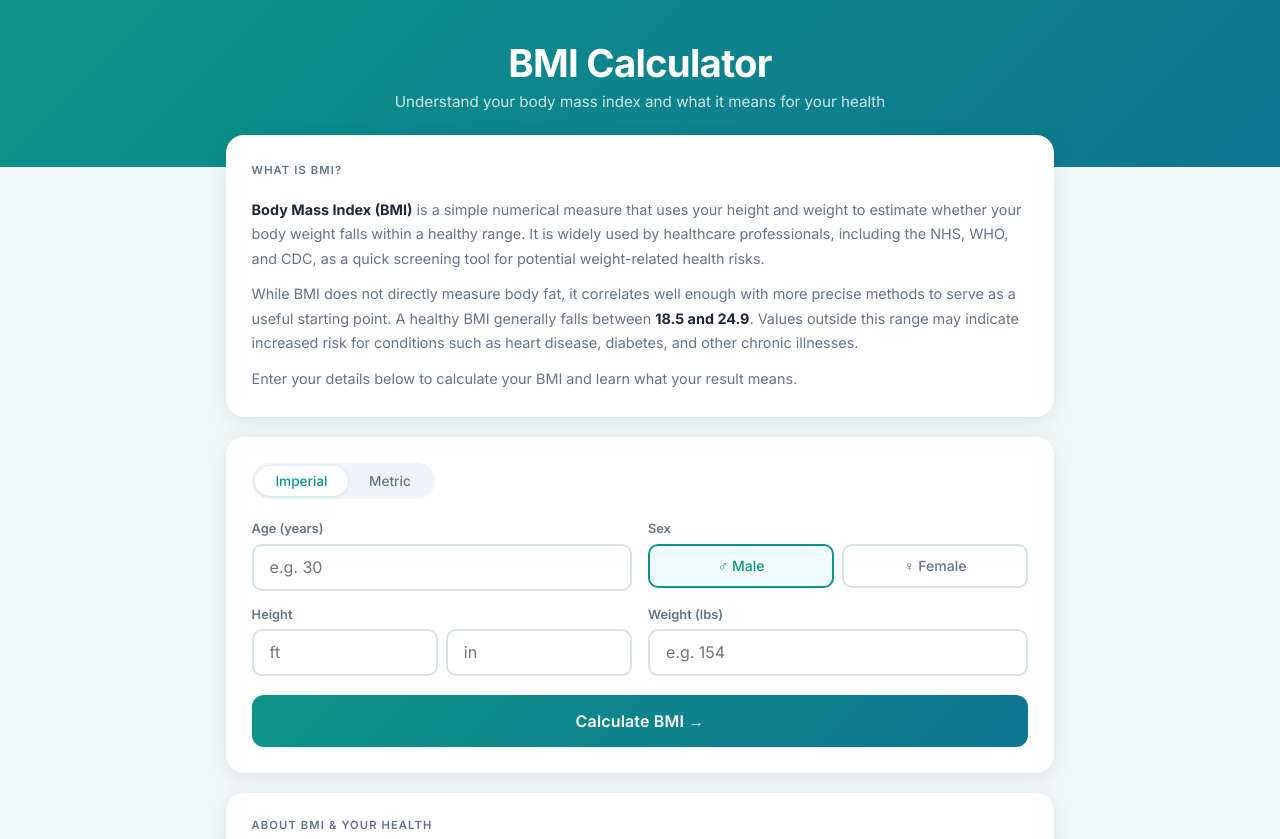
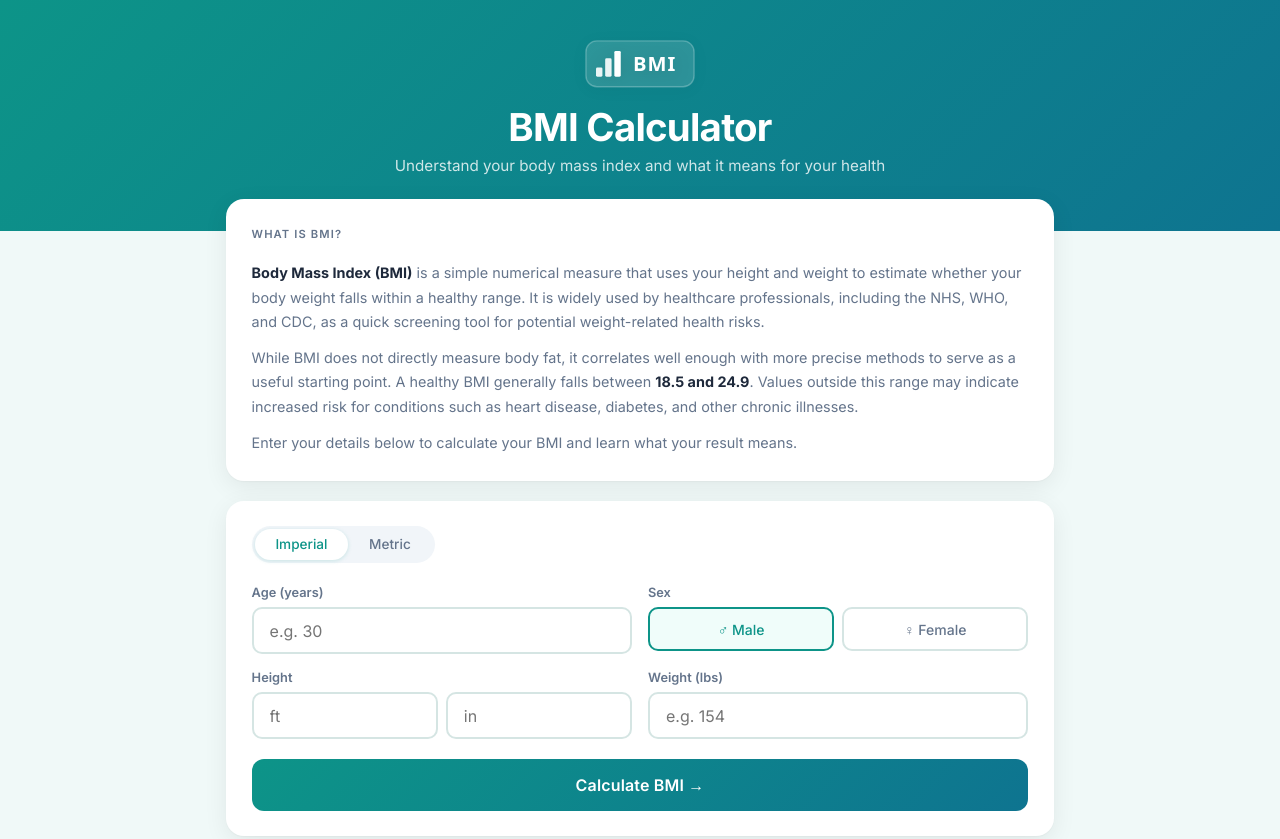
Before and after one commit to LapworthAaron/bmi-calculator, a plain HTML site: page index.html in a window 1280 px wide. Shown: the top 839 px of the page. Drawn offline with Linux system fonts and the light colour scheme.

Commit message:
Add header logo and update favicon to bar chart icon
Co-Authored-By: Claude Opus 4.6 <noreply@anthropic.com>

```diff
--- a/index.html
+++ b/index.html
@@ -75,6 +75,7 @@ header {
   padding: 2.5rem 1rem 3.5rem;
   text-align: center;
 }
+.header-logo { width: 110px; height: auto; margin-bottom: .75rem; filter: drop-shadow(0 2px 8px rgba(0,0,0,.15)); }
 header h1 { font-size: clamp(1.6rem, 4vw, 2.4rem); font-weight: 700; letter-spacing: -0.02em; }
 header p  { margin-top: .4rem; opacity: .8; font-size: .95rem; }
 
@@ -386,6 +387,15 @@ footer {
 <body>
 
 <header>
+  <svg class="header-logo" viewBox="0 0 120 52" fill="none" xmlns="http://www.w3.org/2000/svg" aria-hidden="true">
+    <rect x="1" y="1" width="118" height="50" rx="12" fill="rgba(255,255,255,.13)" stroke="rgba(255,255,255,.25)" stroke-width="1.5"/>
+    <!-- Bar chart icon -->
+    <rect x="12" y="30" width="7" height="10" rx="1.5" fill="rgba(255,255,255,.9)"/>
+    <rect x="22" y="20" width="7" height="20" rx="1.5" fill="rgba(255,255,255,.9)"/>
+    <rect x="32" y="12" width="7" height="28" rx="1.5" fill="#fff"/>
+    <!-- BMI text -->
+    <text x="76" y="34" text-anchor="middle" font-family="system-ui,sans-serif" font-size="22" font-weight="800" fill="#fff" letter-spacing="1">BMI</text>
+  </svg>
   <h1>BMI Calculator</h1>
   <p>Understand your body mass index and what it means for your health</p>
 </header>
```
Also changed, not shown: favicon.svg.
